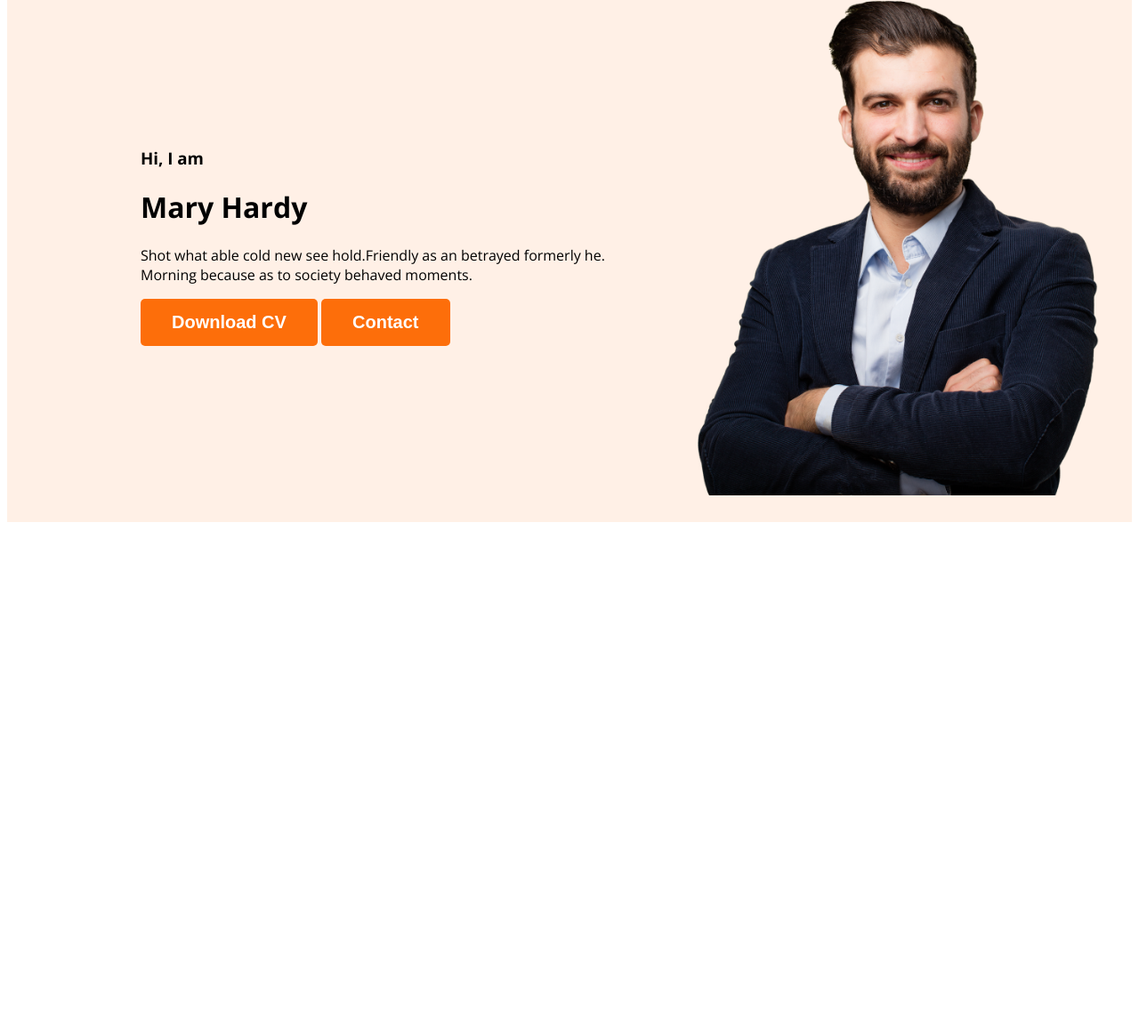
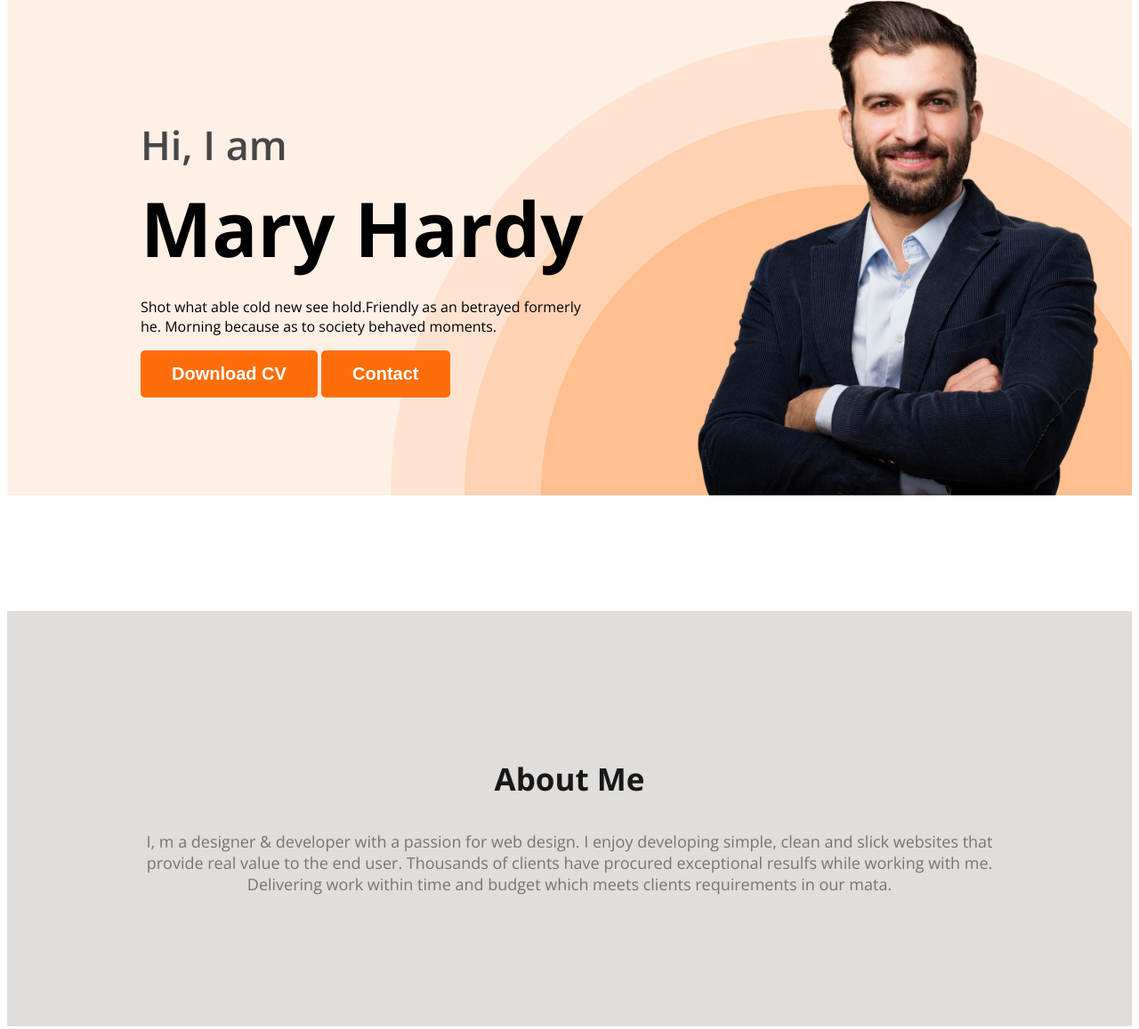
Before and after one commit to shihab027/webdeveloper-portfolio, a plain HTML site: page index.html in a window 1280 px wide. Shown: the part 211-1368 px from the top of the page at 89% size. Before the commit the page ends 806 px from the top, so only its background shows below. Drawn offline with nearby package versions, Linux system fonts and the light colour scheme.

Commit message:
added about section

```diff
--- a/index.html
+++ b/index.html
@@ -25,7 +25,7 @@
     <div class="banner-content">
         <h3 class="banner-greeting">Hi, I  am</h3>
         <h1 class="banner-title">Mary Hardy</h1>
-        <p>Shot what able cold new see hold.Friendly as an betrayed formerly he. Morning because as to society behaved moments.</p>
+        <p class="banner-description">Shot what able cold new see hold.Friendly as an betrayed formerly he. Morning because as to society behaved moments.</p>
         <button class="btn-primary">Download CV</button>
         <button class="btn-primary">Contact</button>
     </div>
@@ -33,7 +33,10 @@
 </div>
    </header>
    <main>
-
+<section class="about">
+    <h3 class="section-title">About Me</h3>
+    <p class="section-description">I, m a designer & developer with a passion for web design. I enjoy developing simple, clean and slick websites that provide real value to the end user. Thousands of clients have procured exceptional resulfs while working with me. Delivering work within time and budget which meets clients requirements in our mata.</p>
+</section>
    </main>
    <footer>
 
--- a/styles/portfolio.css
+++ b/styles/portfolio.css
@@ -43,12 +43,52 @@ nav > ul{
  /* header related class */
  .header{
     background-color: #FD6E0A1A;
+    background-image: url('../images/header_bg.png');
+    background-repeat: no-repeat;
+    background-position: bottom right;
  }
  .banner{
-    padding: 30px 30px 30px 150px;
+    padding: 30px 30px 0 150px;
     display: flex;
     align-items: center;
+    justify-content: space-between;
+ }
+ .banner-content{
+   max-width: 500px;
  }
  .banner .profile-pic{
     width: 500px;
  }
+ .banner-greeting{
+    font-size: 45px;
+    font-weight: 600;
+    color: #474747;
+    margin-bottom: 0;
+ }
+ .banner-title{
+    font-size: 85px;
+    font-weight: 700;
+    margin-top: 5px;
+    margin-bottom: 20px;
+ }
+ /* main section styles */
+  /* about section styles */
+  .about{
+   padding: 130px;
+   background-color: #e0dddb;
+   margin: 130px 0;
+  }
+  /* shared  styles */
+  .section-title{
+   font-size: 35px;
+   font-weight: 700;
+   color: #181818;
+   text-align: center;
+
+  }
+  .section-description{
+   color: #757575;
+   font-size: 18px;
+   font-weight: 400;
+   text-align: center;
+  }
```
